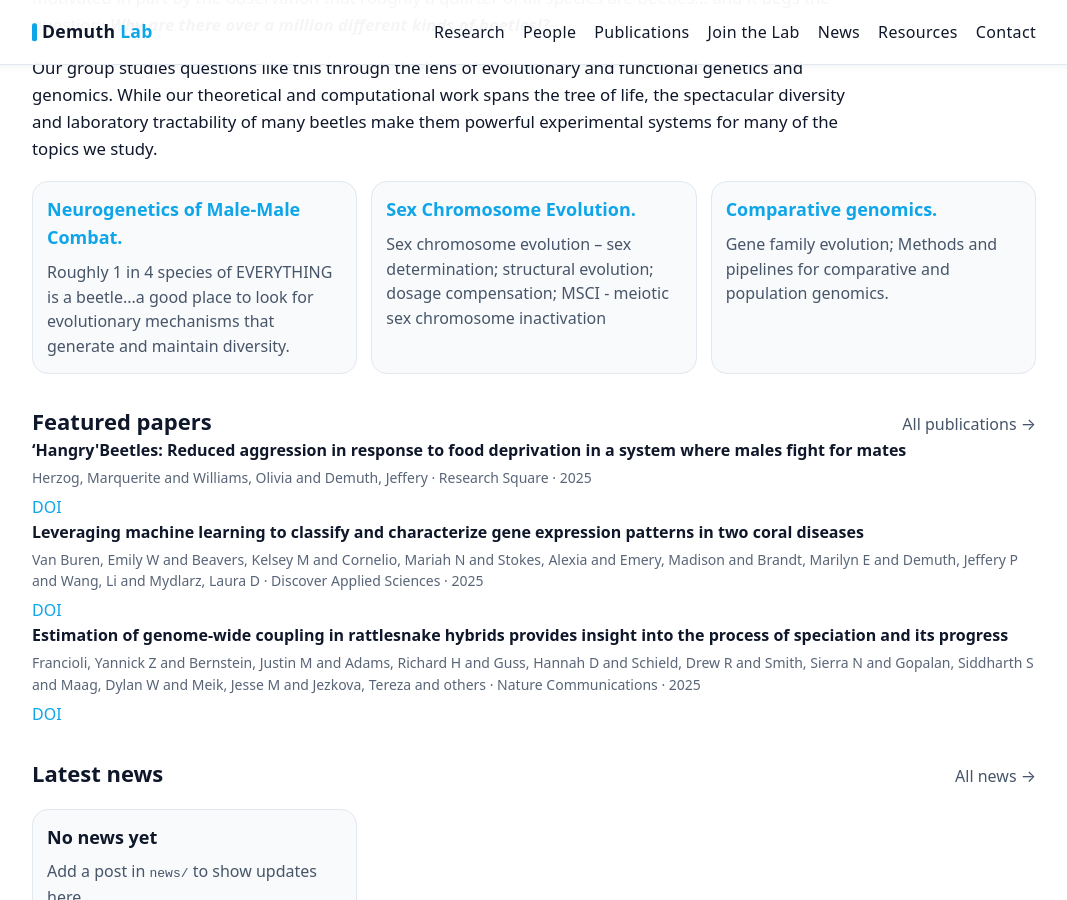
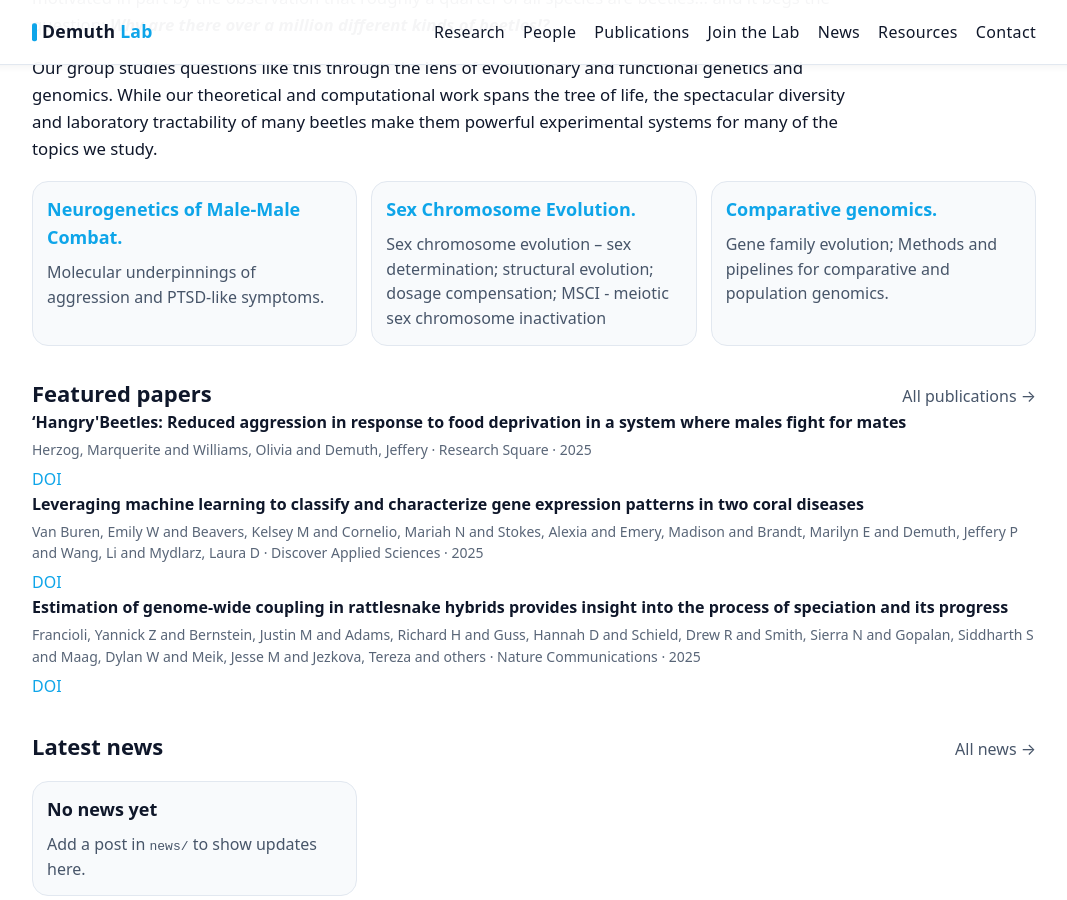
Before and after one commit to demuth-lab/demuth-lab.github.io, a Jekyll site: the page built from index.md, in a window 1280 px wide and 900 px high, scrolled down 505 px. Shown: the whole window, without its empty margins (106-1173 px from the left). Built offline with Jekyll 4.4.1, drawn with Linux system fonts in a browser that asks for light colours.

Commit message:
Update research_cards.yml

```diff
--- a/_data/research_cards.yml
+++ b/_data/research_cards.yml
@@ -1,8 +1,7 @@
 - title: "Neurogenetics of Male-Male Combat."
+  blurb: Molecular underpinnings of aggression and PTSD-like symptoms.
+  url: /research/combat/
   image: /assets/img/research/gcorn_fight.webp
-  link: /research/combat/
-  url: "/research/speciation-genetics/"
-  blurb: "Roughly 1 in 4 species of EVERYTHING is a beetle...a good place to look for evolutionary mechanisms that generate and maintain diversity."
 
 - title: "Sex Chromosome Evolution."
   url: "/research/sex-biased-expression/"
```
